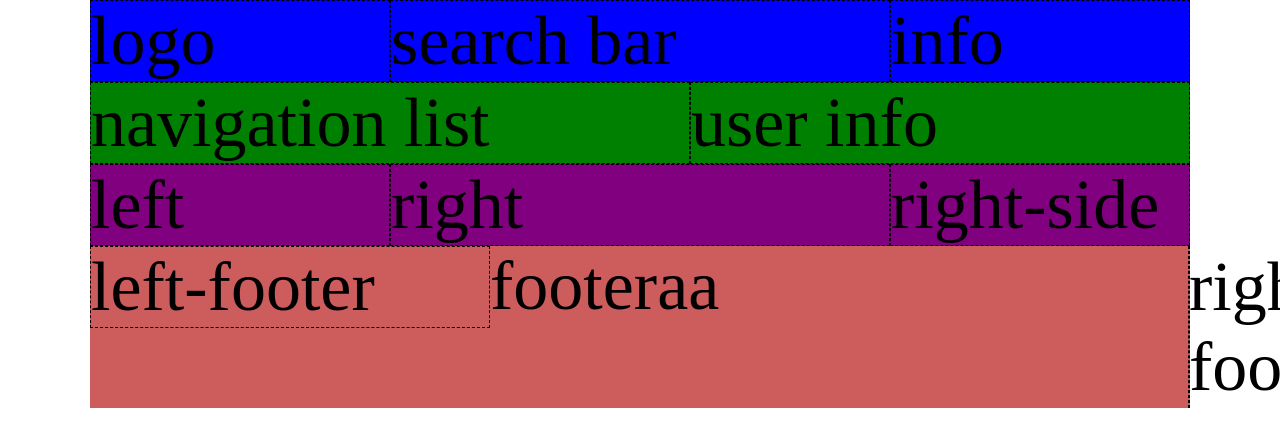
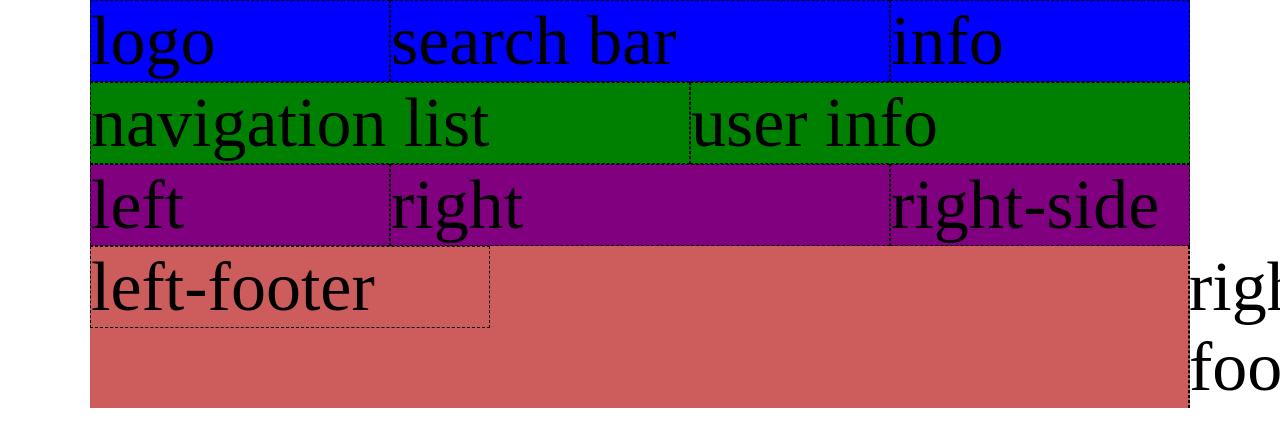
Before and after one commit to 123anusha/tutangle, a plain HTML site: page index.html in a window 1280 px wide. Shown: the top 446 px of the page. Drawn offline with Linux system fonts and the light colour scheme.

Commit message:
index.html modified

```diff
--- a/index.html
+++ b/index.html
@@ -42,7 +42,7 @@
             </div>
         </div>
         <div class="footer-wrapper clearfix">
-            footeraa
+            <!-- footer -->
             <div class="left-footer-wrapper">left-footer</div>
             <div class="right-footer-wrapper">right-footer</div>
         </div>
```
